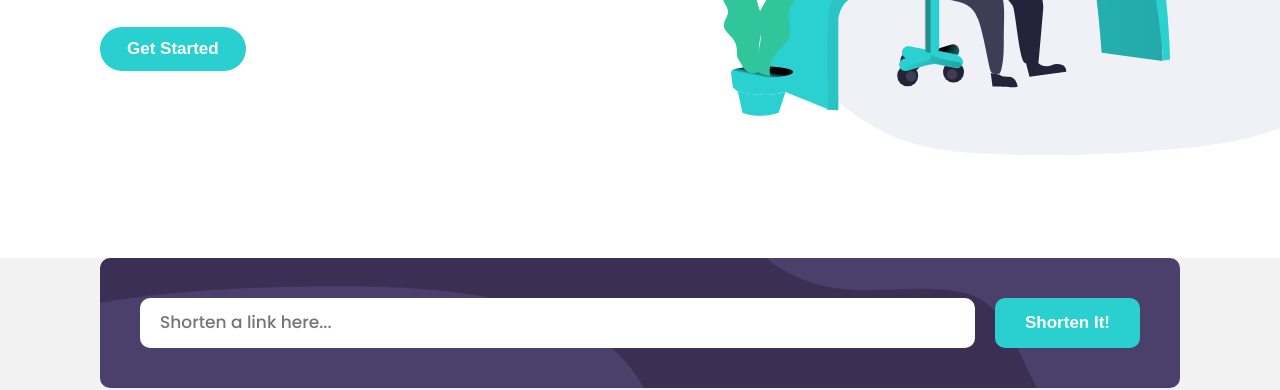
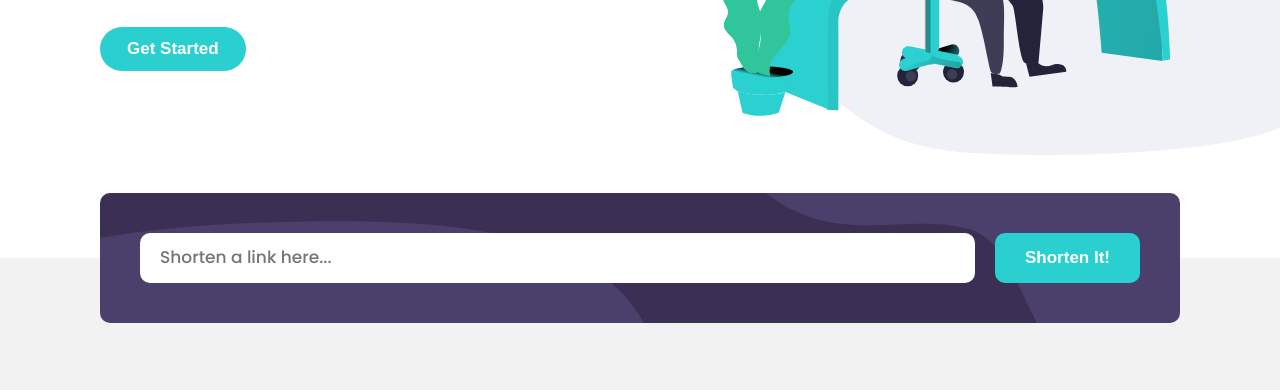
Before and after one commit to NiteArie/fm-url-shortening-api-landing-page, a plain HTML site: page index.html in a window 1280 px wide. Shown: the part 440-830 px from the top of the page. Drawn offline with Linux system fonts and the light colour scheme.

Commit message:
[Style] Desktop Interface - Form section

```diff
--- a/styles/style.css
+++ b/styles/style.css
@@ -113,6 +113,8 @@ body {
 /* Form */
 
 .form {
+    position: relative;
+    top: -65px;
     padding: 0 100px;
 }
 
```
